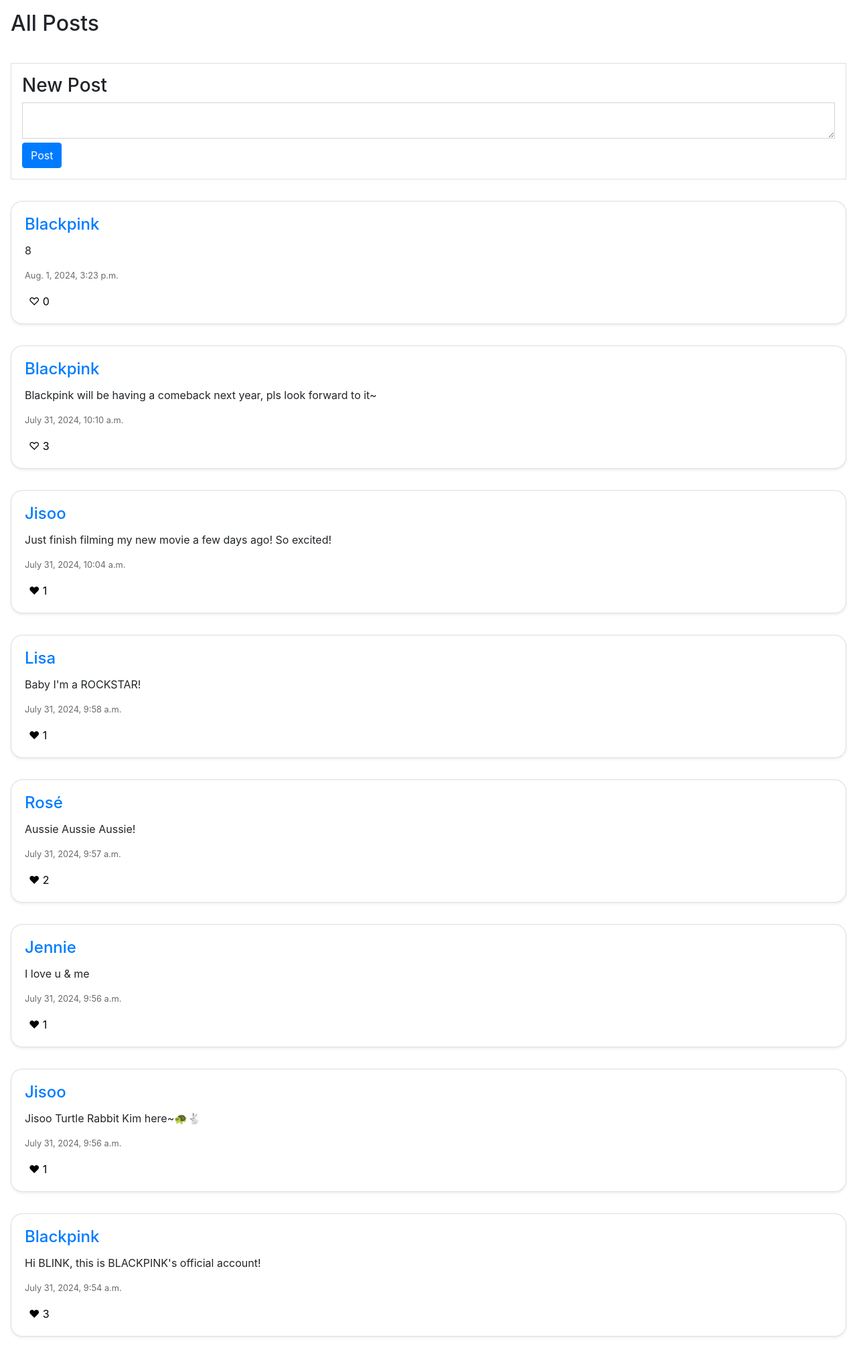
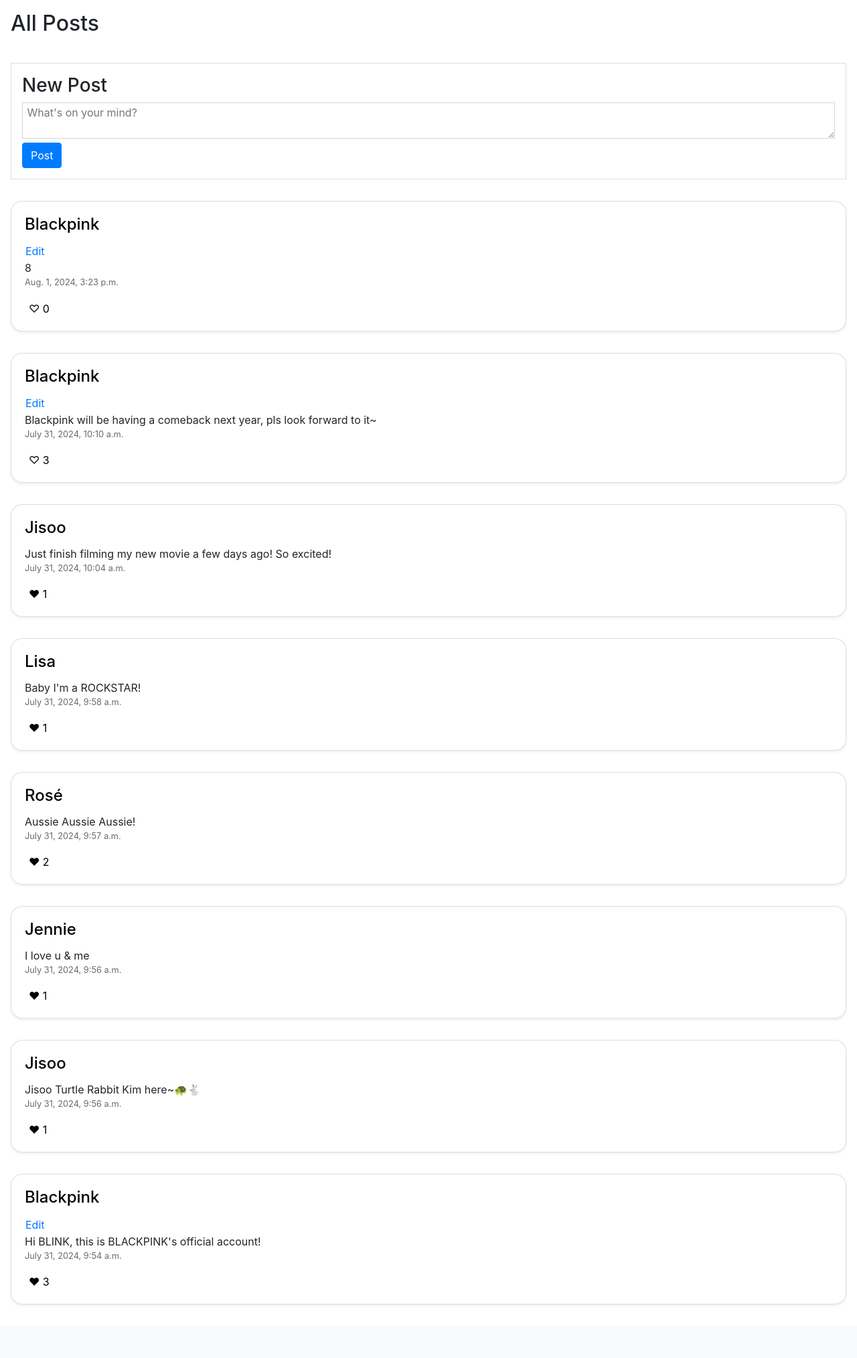
Before and after one commit to sashalai64/cs50web-network, a Django app: page / in a window 1280 px wide. Shown: the part 56-2084 px from the top of the page at 67% size. After the commit the page ends 2004 px from the top, so only its background shows below. Run offline with Django 3.2, Linux system fonts and the light colour scheme; a user stored in the database is signed in; data comes from the database, SQL or seed files in the repository; both versions use the stored data as it was after the commit; some libraries are stand-ins or nearby versions.

Commit message:
Add edit post function

```diff
--- a/network/static/network/styles.css
+++ b/network/static/network/styles.css
@@ -1,3 +1,7 @@
+h4 {
+    color: black;
+}
+
 .container {
     width: 100%;
 }
@@ -20,3 +24,13 @@
     font-size: 80%;
     color: dimgray;
 }
+
+.button {
+    background-color: white;
+    border: none;
+}
+
+.post-control {
+    border-color: lightgray;
+    width: 100%;
+}
--- a/network/templates/network/index.html
+++ b/network/templates/network/index.html
@@ -32,6 +32,68 @@
         })
     }
 
+    function editPost(id) {
+        const editButton = document.querySelector(`#edit-button-${id}`);
+        const postContent = document.querySelector(`#post-content-${id}`);
+        const currentContent = postContent.innerText;
+
+        // Store the original content in a data attribute
+        postContent.setAttribute('data-original-content', currentContent);
+
+        postContent.innerHTML = `
+            <textarea id="edit-textarea-${id}" class="post-control">${currentContent}</textarea>
+            <button id="edit-save-${id}" class="btn btn-primary" onclick="saveEdit(${id})">Save</button>
+            <button id="edit-cancel-${id}" class="btn btn-primary" onclick="cancelEdit(${id})">Cancel</button>`;
+
+        editButton.style.display = 'none';
+    }
+
+    function saveEdit(id) {
+        const textArea = document.querySelector(`#edit-textarea-${id}`);
+        const newContent = textArea.value;
+
+        fetch(`/edit/${id}`, {
+            method: 'POST',
+            headers: {
+                'X-CSRFToken': '{{ csrf_token }}'
+            },
+            body: new URLSearchParams({
+                'content': newContent
+            })
+        })
+        .then(response => response.json())
+        .then(data => {
+            if (data.message === "Changes saved.") {
+                const postContent = document.querySelector(`#post-content-${id}`);
+                postContent.innerHTML = data.content;
+
+                const editButton = document.querySelector(`#edit-button-${id}`);
+                editButton.style.display = 'inline';
+
+                //textarea.remove();
+                //document.querySelector(`#edit-save-${id}`).remove();
+                //document.querySelector(`#edit-cancel-${id}`).remove();
+            } else {
+                alert(data.message);
+            }
+        })
+    }
+
+    function cancelEdit(id) {
+        const postContent = document.querySelector(`#post-content-${id}`);
+        const editButton = document.querySelector(`#edit-button-${id}`);
+
+        // Retrieve the original content from the data attribute
+        const originalContent = postContent.getAttribute('data-original-content');
+
+        postContent.innerHTML = originalContent;
+        editButton.style.display = 'inline';
+
+        //document.querySelector(`#edit-textarea-${id}`).remove();
+        //document.querySelector(`#edit-save-${id}`).remove();
+        //document.querySelector(`#edit-cancel-${id}`).remove();
+    }
+
 </script>
 
 <h2 class="p-3">All Posts</h2>
@@ -42,27 +104,35 @@
         <h3>New Post</h3>
         <form action="{% url 'newPost' %}" method="post">
             {% csrf_token %}
-            <textarea class="post-control" name="content" style="border-color: lightgray; width: 100%;"></textarea>
+            <textarea class="post-control" name="content" placeholder=" What's on your mind?"></textarea>
 
             <div class="button">
-                <input class="btn btn-primary" type="submit" placeholder="What's on your mind?" value="Post">
+                <input class="btn btn-primary" type="submit" value="Post">
             </div>
         </form>
     </div>
 </div>
 {% endif %}
 
+
 {% for post in posts %}
     <div class="container-fluid p-3">
         <div class="card shadow-sm">
             <div class="card-body">
                 <a href=""><h4 class="card-title">{{ post.user }}</h4></a>
-                <p class="card-text">{{ post.content }}</p>
+
+                {% if user.is_authenticated %}
+                    {% if request.user == post.user %}
+                        <button class="btn btn-link p-0" id="edit-button-{{ post.id }}" onclick="editPost('{{ post.id }}')">Edit</button>
+                    {% endif %}
+                {% endif %}
+
+                <div id="post-content-{{ post.id }}" class="card-text">{{ post.content }}</div>
                 <p class="card-text" id="timestamp">{{ post.timestamp }}</p>
 
                 {% if user.is_authenticated %}
-                    <button id="{% if post.id in liked %}unlike-button-{{ post.id }}{% else %}like-button-{{ post.id }}{% endif %}"
-                            style="border: none; background-color: white;"
+                    <button class="button"
+                            id="{% if post.id in liked %}unlike-button-{{ post.id }}{% else %}like-button-{{ post.id }}{% endif %}"
                             onclick="toggleLike('{{ post.id }}')">
 
                         {% if post.id in liked %}♥︎{% else %}♡{% endif %}
@@ -75,7 +145,7 @@
         </div>
     </div>
     {% empty %}
-        <p class="m-3">NO POSTS...</p>
+        <p class="m-3">Be the first one to make a post!</p>
 {% endfor %}
 
 
--- a/network/urls.py
+++ b/network/urls.py
@@ -10,5 +10,6 @@
     path("register", views.register, name="register"),
     path("newPost", views.newPost, name = "newPost"),
     path("like/<int:postId>", views.likePost, name = "likePost"),
-    path("unlike/<int:postId>", views.unlikePost, name = "unlikePost")
+    path("unlike/<int:postId>", views.unlikePost, name = "unlikePost"),
+    path("edit/<int:postId>", views.edit, name="edit")
 ]
--- a/network/views.py
+++ b/network/views.py
@@ -6,6 +6,7 @@
 from django.contrib.auth.decorators import login_required
 from django.core.paginator import Paginator
 from django.http import JsonResponse
+from django.views.decorators.csrf import csrf_exempt
 
 from .models import *
 
@@ -127,3 +128,22 @@
             "message": "Like removed.",
             "likes": likes
         })
+
+
+@login_required
+@csrf_exempt
+def edit(request, postId):
+    if request.method == 'POST':
+        user = request.user
+        post = Post.objects.get(id = postId)
+
+        if user == post.user:
+            content = request.POST['content']
+            post.content = content
+            post.save()
+            return JsonResponse({
+                "message": "Changes saved.",
+                "content": content
+            })
+        else:
+            return JsonResponse({"message": "You cannot edit this post."}, status = 403)
```
Also changed, not shown: db.sqlite3.
